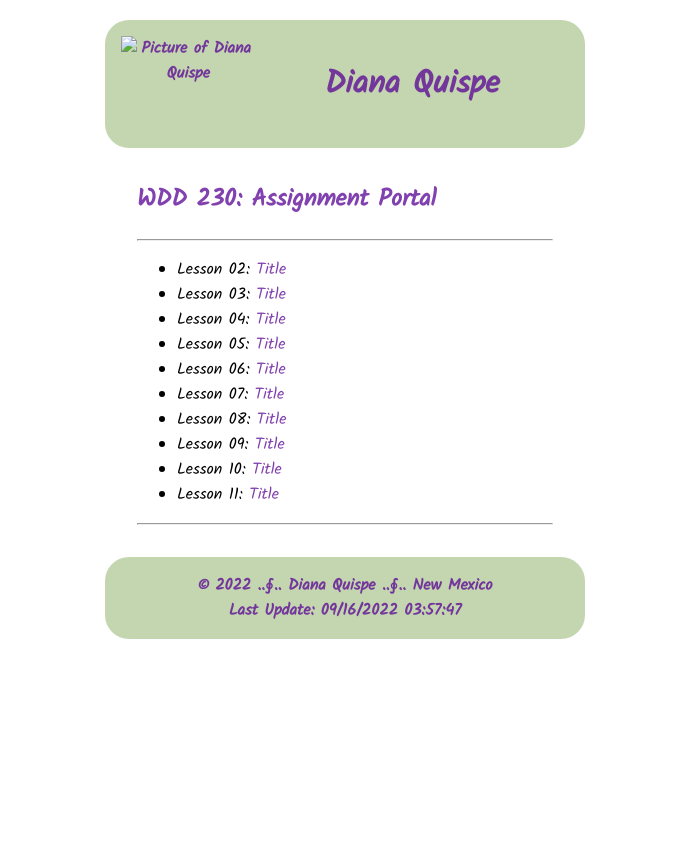
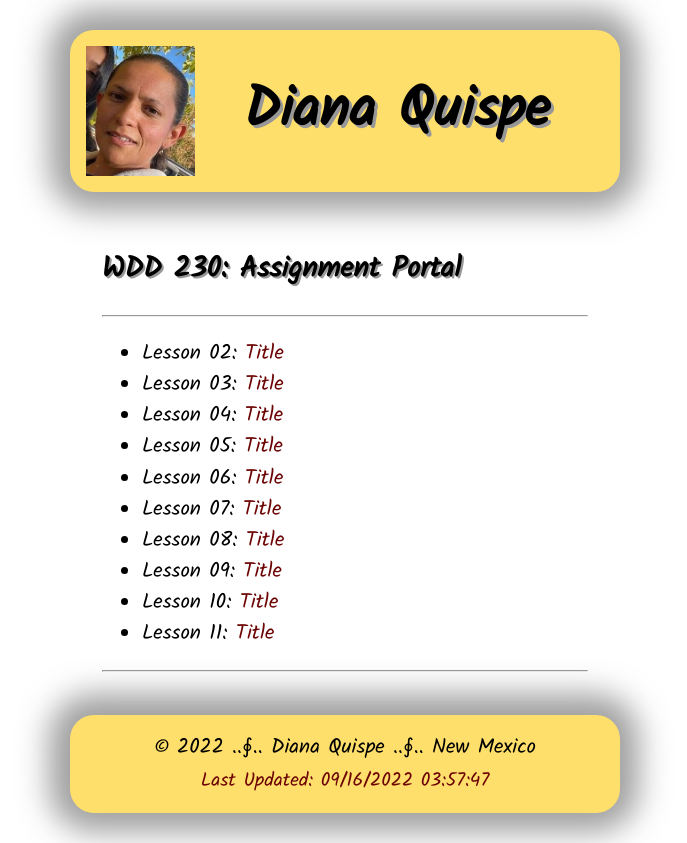
Before and after one commit to DiannaQui/wdd230, a plain HTML site: page index.html in a window 1280 px wide. Shown: the whole page, without its empty margins (295-982 px from the left). Before the commit the page ends 800 px from the top, so only its background shows below. Drawn offline with Linux system fonts and the light colour scheme.

Commit message:
Portal Page Add CSS

```diff
--- a/index.html
+++ b/index.html
@@ -19,7 +19,7 @@
   </head>
   <body>
     <header>
-        <img src="#" alt="Picture of Diana Quispe">
+        <img src="images/picture.jpg" alt="Picture of Diana Quispe">
         <h1>Diana Quispe</h1>
     </header>
 
@@ -43,7 +43,7 @@
 
     <footer>
       &copy; <span id="year"> </span> ..&#x222E;.. Diana Quispe ..&#x222E;.. New Mexico
-      <div>Last Update: <span id="lastupdated"> </span></div>
+      <div><span id="lastupdated"> </span></div>
     </footer>
 
     <script src="scripts/date.js"></script>
--- a/scripts/date.js
+++ b/scripts/date.js
@@ -1,2 +1,2 @@
 document.querySelector('#year').textContent = new Date().getFullYear();
-document.querySelector('#lastupdated').textContent = document.lastModified;
+document.querySelector('#lastupdated').textContent = `Last Updated: ${document.lastModified}`
--- a/styles/main.css
+++ b/styles/main.css
@@ -1,37 +1,57 @@
 body {
   margin: auto;
-  width: 30rem;
+  max-width: 550px;
+  font-size: 1.3rem;
   font-family: "Kalam", cursive;
-}
-
-header, footer, h2, a {
-  color: rgba(88, 4, 148, 0.755);
 }
 
 header, footer {
   align-items: center;
   text-align: center;
-  font-weight: bold;
   padding: 1rem;
   border-radius: 1.5rem;
-  background-color: rgb(196, 214, 176);
+  background-color: #FFDF6C;
+  box-shadow: -1px -1px 30px 20px rgba(63, 65, 63, 0.5);
 }
 
 header {
   display:grid;
-  grid-template-columns: 30% 1fr;
-  margin-top: 20px;
+  grid-template-columns: 20% 1fr;
+  margin-top: 30px;
+}
+
+footer {
+  margin-bottom: 30px;
 }
 
 img {
+  height: 130px;
   width: auto;
-  height: 6rem;
+
 }
 
 main {
-  margin: 2rem;
+  padding: 2rem;
+  line-height: 1.5;
+}
+
+h1 {
+  margin: auto;
+  text-shadow: 3px 3px #999898;
+  font-size: 3.5rem;
+}
+
+h2 {
+  text-shadow: 2px 2px #999898;
+  font-size: 1.8rem;
 }
 
 a {
   text-decoration:none;
+  color: #6d0404;
 }
+
+#lastupdated {
+  color: #6d0404;
+  font-size: 1.2rem;
+}
```
Also changed, not shown: images/picture.jpg (added), images/pictureDQ.jpg (deleted).
